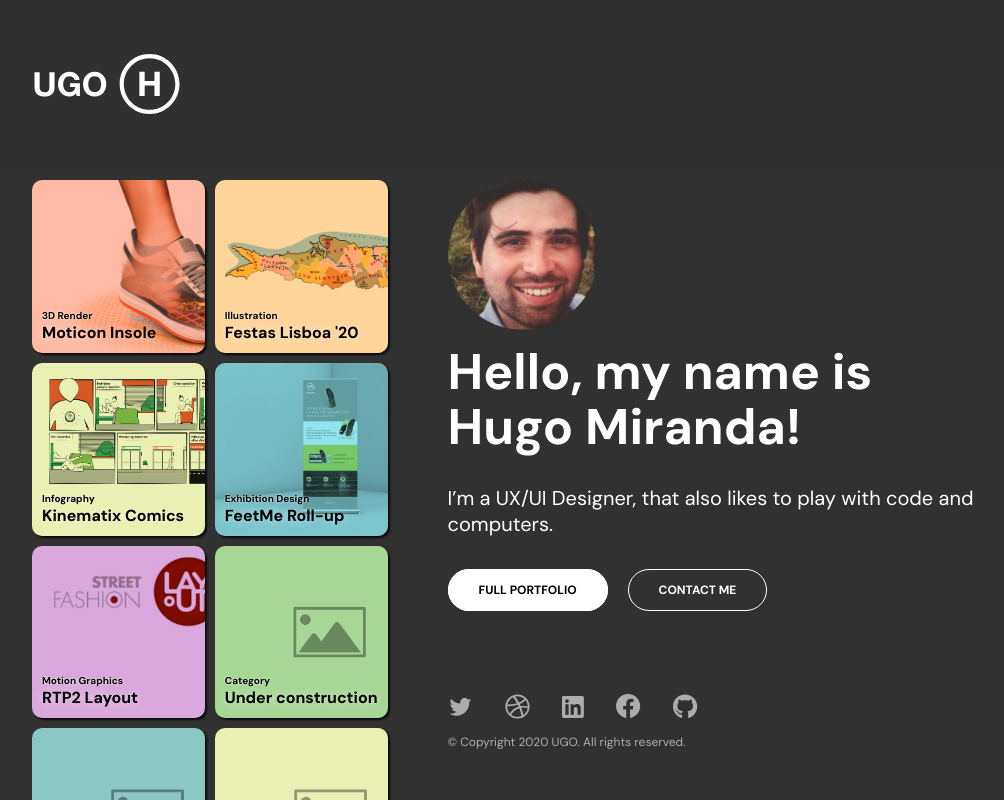
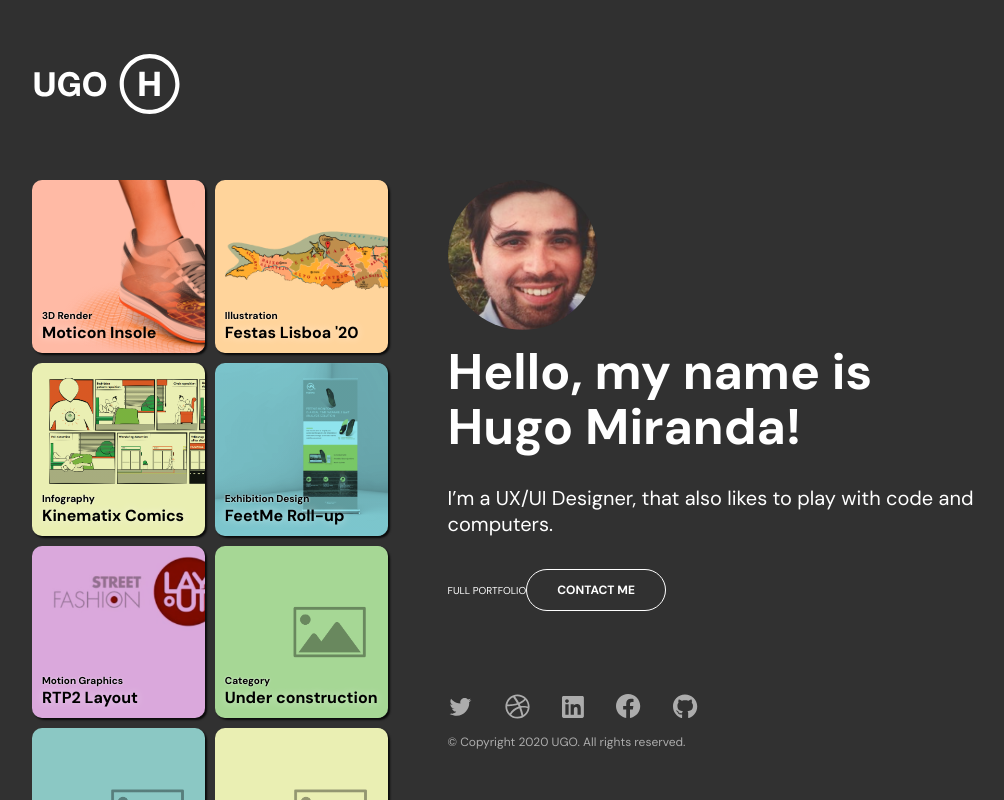
Before and after one commit to base08/Portfolio-website, a React (Create React App) app: page / in a window 1280 px wide. Shown: the top 800 px of the page, without its empty margins (128-1132 px from the left). Built offline with nearby package versions, Linux system fonts and the light colour scheme.

Commit message:
alpha version

```diff
--- a/src/Components/Greeting.js
+++ b/src/Components/Greeting.js
@@ -2,6 +2,7 @@ import React from "react";
 import mugshot from "../mugshot.png";
 import "./Greeting.css";
 import Footer from "./Footer";
+import ReactGA from "react-ga";
 
 function Greeting() {
   return (
@@ -12,12 +13,20 @@ function Greeting() {
         I’m a UX/UI Designer, that also likes to play with code and computers.
       </h4>
       <div className="Buttons-CTA">
-        <a
+        {/*    <a
           className="Button Portfolio"
           href="https://drive.google.com/drive/folders/1zXJF_bYAIebHWZK-FpKLJBfO5YFIBK1s?usp=sharing"
         >
           FULL PORTFOLIO
-        </a>
+        </a> */}
+        <ReactGA.OutboundLink
+          className="Button Portfolio"
+          eventLabel="GDRIVE PORTFOLIO"
+          to="https://drive.google.com/drive/folders/1zXJF_bYAIebHWZK-FpKLJBfO5YFIBK1s?usp=sharing"
+          target="_blank"
+        >
+          FULL PORTFOLIO
+        </ReactGA.OutboundLink>
         <a className="Button Contact" href="mailto:hsaraiva08@gmail.com">
           CONTACT ME
         </a>
```
